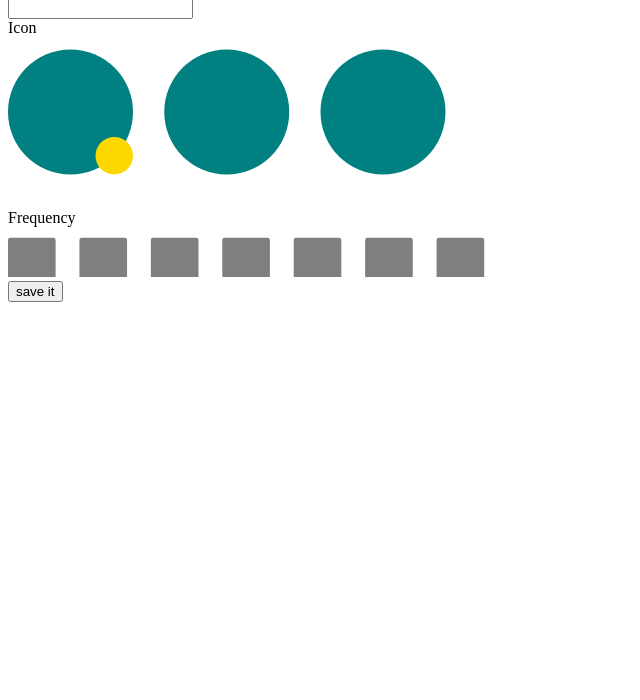
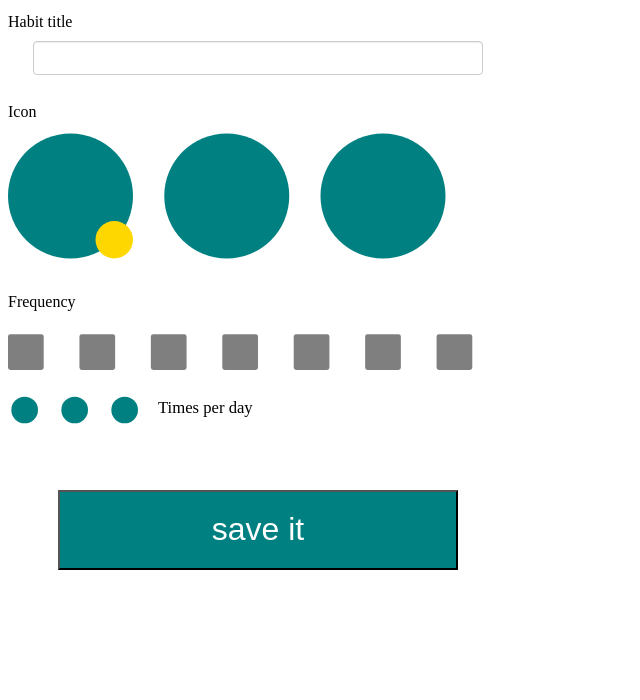
Before and after one commit to nqnliu/nqnliu.github.io, a plain HTML site: page add.html in a window 1280 px wide. Shown: the part 100-800 px from the top of the page, without its empty margins (0-640 px from the left). Drawn offline with Linux system fonts and the light colour scheme.

Commit message:
Add page styling + HTML

```diff
--- a/add.css
+++ b/add.css
@@ -17,3 +17,98 @@
 	background: black;
 	clear: both;
 }
+
+.edit-habit-header {
+	background: teal;
+	height: 70px;
+	line-height: 70px;
+	width: 500px;
+	text-align: center;
+	color: white;
+}
+
+.times-div {
+	height: 50px;
+	line-height: 50px;
+	vertical-align: middle;
+}
+
+.add-habit-button {
+	height: 80px;
+	background: teal;
+	width: 80%;
+	color: white;
+	font-size: 2em;
+}
+
+.submit-button-div {
+	text-align: center;
+	margin-top: 50px;
+}
+
+.edit-habit-form {
+	width:500px;
+}
+
+form input[type=text] {
+	width: 90%;
+	height: 30px;
+	line-height: 30px;
+	border-radius: 5px;
+	-webkit-appearance: none;
+	-webkit-rtl-ordering: logical;
+	-webkit-user-select: text;
+	background-color: rgb(255, 255, 255);
+	background-image: none;
+	border-bottom-color: rgb(204, 204, 204);
+	border-bottom-left-radius: 4px;
+	border-bottom-right-radius: 4px;
+	border-bottom-style: solid;
+	border-bottom-width: 1px;
+	border-image-outset: 0px;
+	border-image-repeat: stretch;
+	border-image-slice: 100%;
+	border-image-source: none;
+	border-image-width: 1;
+	border-left-color: rgb(204, 204, 204);
+	border-left-style: solid;
+	border-left-width: 1px;
+	border-right-color: rgb(204, 204, 204);
+	border-right-style: solid;
+	border-right-width: 1px;
+	border-top-color: rgb(204, 204, 204);
+	border-top-left-radius: 4px;
+	border-top-right-radius: 4px;
+	border-top-style: solid;
+	border-top-width: 1px;
+	box-shadow: rgba(0, 0, 0, 0.0745098) 0px 1px 1px 0px inset;
+	box-sizing: border-box;
+	color: rgb(85, 85, 85);
+	cursor: auto;
+	display: block;
+	font-family: 'Helvetica Neue', Helvetica, Arial, sans-serif;
+	font-size: 14px;
+	font-stretch: normal;
+	font-style: normal;
+	font-variant: normal;
+	font-weight: normal;
+	height: 34px;
+	letter-spacing: normal;
+	line-height: 20px;
+	margin-left: 5%;
+	margin-right: 5%;
+	margin-top: 10px;
+	margin-bottom: 10px;
+	padding-bottom: 6px;
+	padding-left: 12px;
+	padding-right: 12px;
+	padding-top: 6px;
+	text-align: start;
+	transition-delay: 0s, 0s;
+	transition-duration: 0.15s, 0.15s;
+	transition-property: border-color, box-shadow;
+	transition-timing-function: ease-in-out, ease-in-out;
+	word-spacing: 0px;
+	writing-mode: lr-tb;
+	-webkit-writing-mode: horizontal-tb;
+}
--- a/add.html
+++ b/add.html
@@ -6,38 +6,51 @@
 	</head>
 	<body>
 		<header>
-			<h1>add a habit</h1>
+			<h1 class="edit-habit-header">add a habit</h1>
 		</header>
 		<main>
-			<form>
+			<div class="edit-habit-form">
+				<form width="500px">
 					<label>Habit title</label><br/>
 					<input type="text" name="title" id="title">
 					<br/>
 
 					<label>Icon</label><br/>
-				<div class="icon-circles" width="500px">
+					<div class="icon-circles">
 						<svg viewBox="0 0 400 100" width="500px" height="150px">
-	    				<circle cx="50" cy="50" r="50" fill="teal"/>
-	    				<circle cx="85" cy="85" r="15" fill="gold"/>
-	    				<circle cx="175" cy="50" r="50" fill="teal"/>
-	    				<circle cx="300" cy="50" r="50" fill="teal"/>
+		    				<circle cx="50" cy="50" r="50" fill="teal"></circle>
+		    				<circle cx="85" cy="85" r="15" fill="gold"></circle>
+		    				<circle cx="175" cy="50" r="50" fill="teal"></circle>
+		    				<circle cx="300" cy="50" r="50" fill="teal"></circle>
 						</svg>
 					</div>
 
 					<br/>
 					<label>Frequency</label><br/>
-				<svg viewBox="0 0 1050 100" width="500px" height="50px">
-	  				<rect x="0" y="20" rx="5" ry="5" width="100" height="100" style="stroke-width:5;opacity:0.5" />
-	  				<rect x="150" y="20" rx="5" ry="5" width="100" height="100" style="stroke-width:5;opacity:0.5" />
-	  				<rect x="300" y="20" rx="5" ry="5" width="100" height="100" style="stroke-width:5;opacity:0.5" />
-	  				<rect x="450" y="20" rx="5" ry="5" width="100" height="100" style="stroke-width:5;opacity:0.5" />
-	  				<rect x="600" y="20" rx="5" ry="5" width="100" height="100" style="stroke-width:5;opacity:0.5" />
-	  				<rect x="750" y="20" rx="5" ry="5" width="100" height="100" style="stroke-width:5;opacity:0.5" />
-	  				<rect x="900" y="20" rx="5" ry="5" width="100" height="100" style="stroke-width:5;opacity:0.5" />
+					<div>
+						<svg viewBox="0 0 1050 100" width="500px" height="75px">
+			  				<rect x="0" y="20" rx="5" ry="5" width="75" height="75" style="stroke-width:5;opacity:0.5" />
+			  				<rect x="150" y="20" rx="5" ry="5" width="75" height="75" style="stroke-width:5;opacity:0.5" />
+			  				<rect x="300" y="20" rx="5" ry="5" width="75" height="75" style="stroke-width:5;opacity:0.5" />
+			  				<rect x="450" y="20" rx="5" ry="5" width="75" height="75" style="stroke-width:5;opacity:0.5" />
+			  				<rect x="600" y="20" rx="5" ry="5" width="75" height="75" style="stroke-width:5;opacity:0.5" />
+			  				<rect x="750" y="20" rx="5" ry="5" width="75" height="75" style="stroke-width:5;opacity:0.5" />
+			  				<rect x="900" y="20" rx="5" ry="5" width="75" height="75" style="stroke-width:5;opacity:0.5" />
 						</svg>
-				<br/>
+					</div>
+					<div style="height:50px;">
+						<svg viewBox="0 0 1500 100" width="500px" height="40px">
+		    				<circle cx="50" cy="50" r="40" fill="teal"/>
+		    				<circle cx="200" cy="50" r="40" fill="teal"/>
+		    				<circle cx="350" cy="50" r="40" fill="teal"/>
+		    				<text x="450" y="60" font-size="50">Times per day</text>
+		    			</svg>
+	    			</div>
+	    			<div class="submit-button-div">
 						<input class="add-habit-button" type="submit" value="save it">
+					</div>
 				</form>
+			</div>
 		</main>
 	</body>
 </html>
```
Lines whose indentation alone changed are shown as unchanged.
